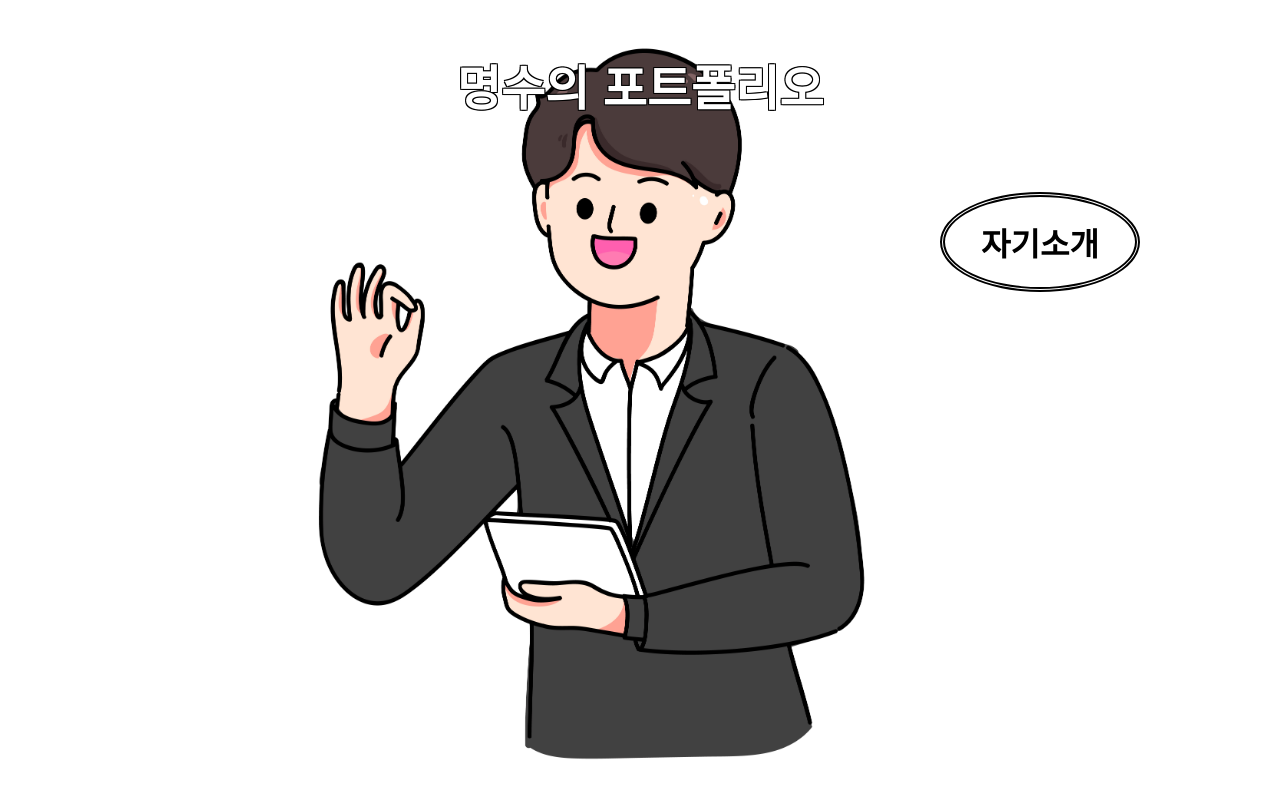
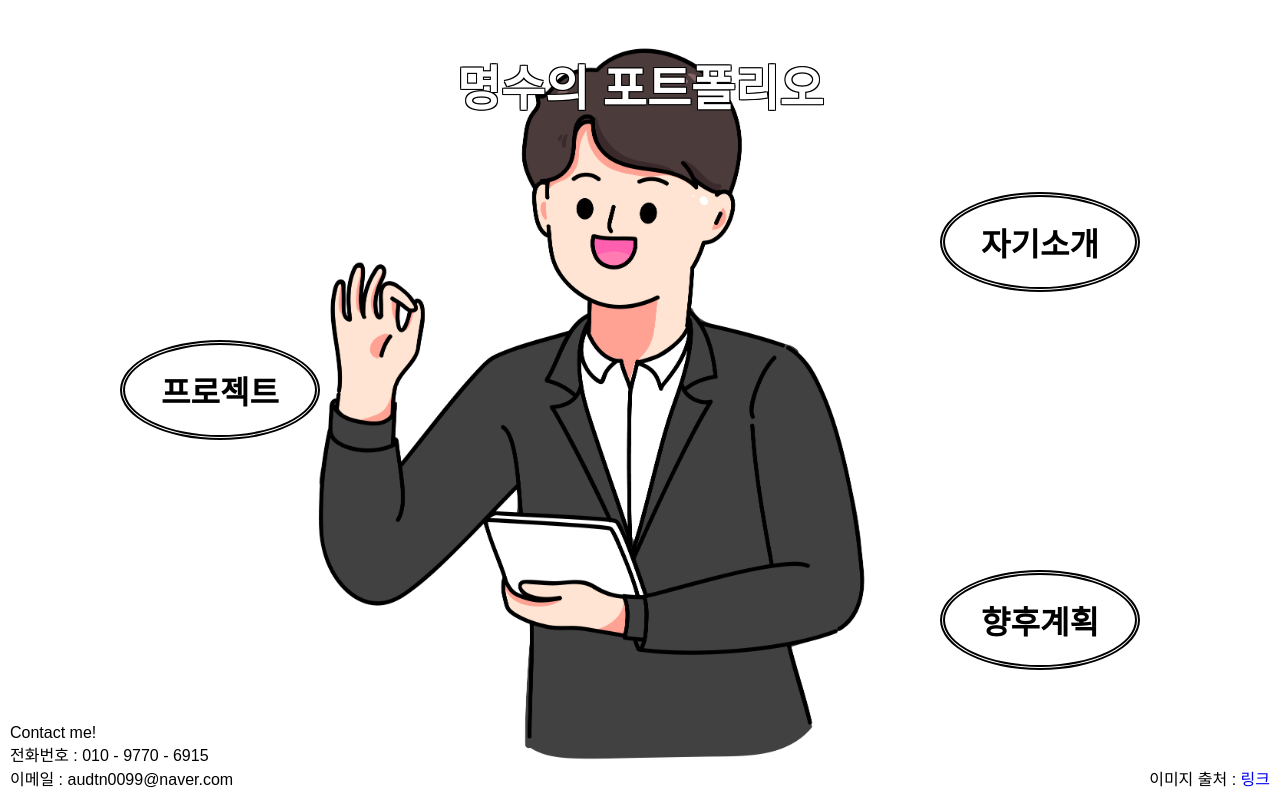
Before and after one commit to withMSCHOI/withMSCHOI.github.io, a plain HTML site: page index.html in a window 1280 px wide. Drawn offline with Linux system fonts and the light colour scheme.

Commit message:
decorate

```diff
--- a/index.html
+++ b/index.html
@@ -32,6 +32,40 @@
                     align-items: center;
                 }
 
+                .projects {
+                    width: 150px;
+                    height: 50px;
+                    margin: 40px;
+                    padding: 20px;
+                    text-align: center;
+                    color: #fff;
+                    border-radius: 50%;
+                    border: 5px double black;
+                    position: absolute;
+                    left: 80px;
+                    top: 300px;
+                    display: flex;
+                    justify-content: center;
+                    align-items: center;
+                }
+
+                .plan {
+                    width: 150px;
+                    height: 50px;
+                    margin: 40px;
+                    padding: 20px;
+                    text-align: center;
+                    color: #fff;
+                    border-radius: 50%;
+                    border: 5px double black;
+                    position: absolute;
+                    right: 100px;
+                    bottom: 90px;
+                    display: flex;
+                    justify-content: center;
+                    align-items: center;
+                }
+
                 h1 {
                     text-align: center;
                     color: white;
@@ -43,17 +77,27 @@
                     1px  1px 0 black;
                 }
 
+                footer{
+                    color: black;
+                    position: absolute;
+                    right: 10px;
+                    bottom: 10px;
+                }
+
+                footer.second {
+                    color: black;
+                    position: absolute;
+                    left: 10px;
+                    bottom: 10px;
+                }
+
                 h2{
                     font-size: 2em;
                     color: black;
                 }
 
-                p {
-                    font-size: 1.5em;
-                }
-
                 a{
-                    color: white;
+                    text-decoration: none;
                 }
 
             </style>
@@ -63,9 +107,28 @@
             <h1>명수의 포트폴리오</h1>
             <div class="self-introduce">
                 <a href="self_introduction.html">
-                <h2>자기소개</h2>
+                    <h2>자기소개</h2>
                 </a>
-                <p></p>
             </div>
+            <div class="projects">
+                <a href="projects.html">
+                    <h2>프로젝트</h2>
+                </a>
+            </div>
+            <div class="plan">
+                <a href="plan.html">
+                    <h2>향후계획</h2>
+                </a>
+            </div>
+
+            <footer>
+                이미지 출처 : <a href=httpskr.freepik.comfree-vectoryoung-businessman-showing-ok-sign-hand-drawn-cartoon-art-illustration_21761213.htm#fromView=search&page=1&position=6&uuid=7ec0a12f-d4f5-4107-8f4a-b961437d31f1작가 mamewmy 출처 Freepika>링크</a>
+            </footer>
+
+            <footer class="second">
+                Contact me!<br>
+                전화번호 : 010 - 9770 - 6915<br>
+                이메일 : audtn0099@naver.com
+            </footer>
         </body>
     </html>
```
Also changed, not shown: plan.html (added), projects.html (added).
